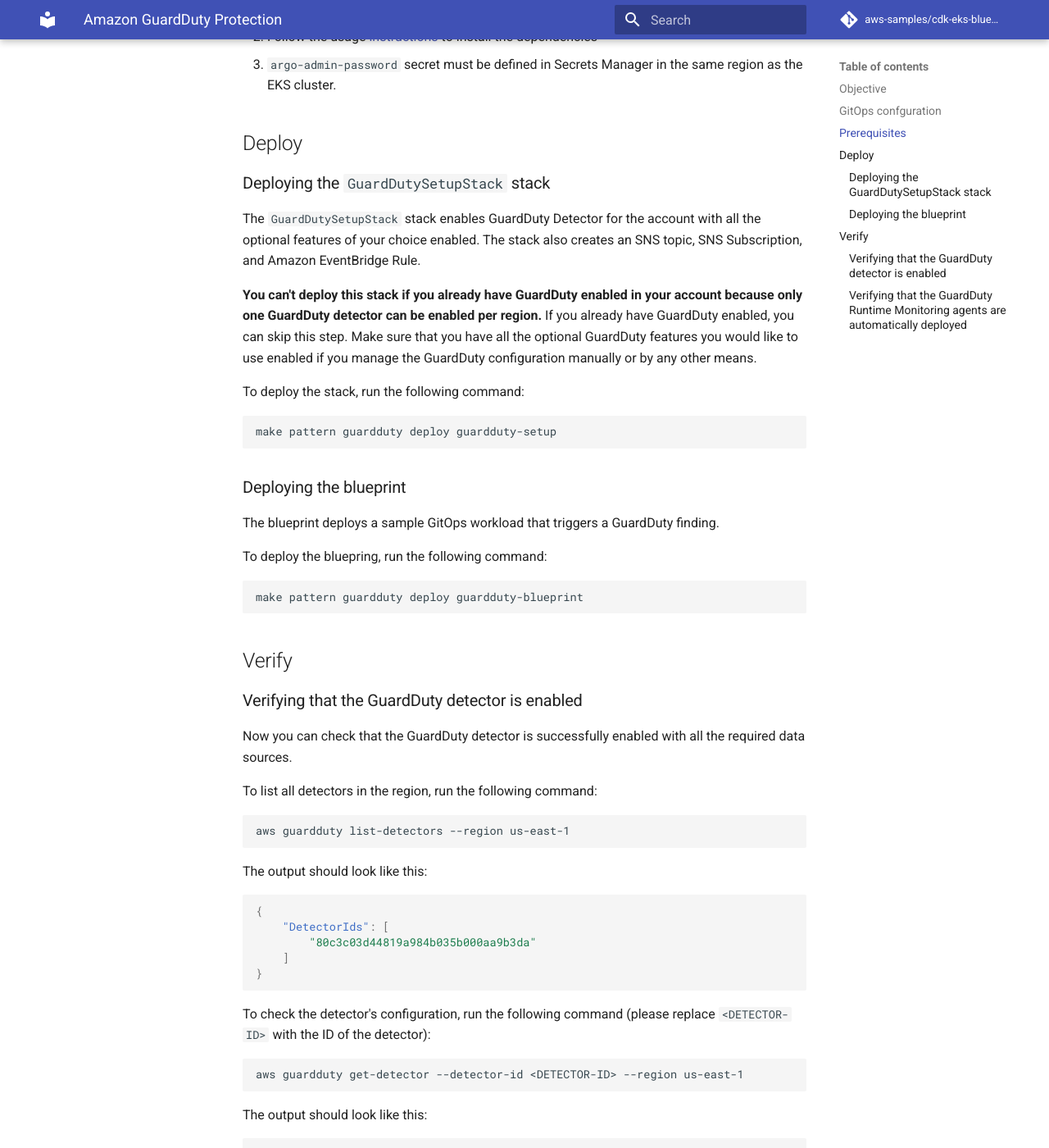
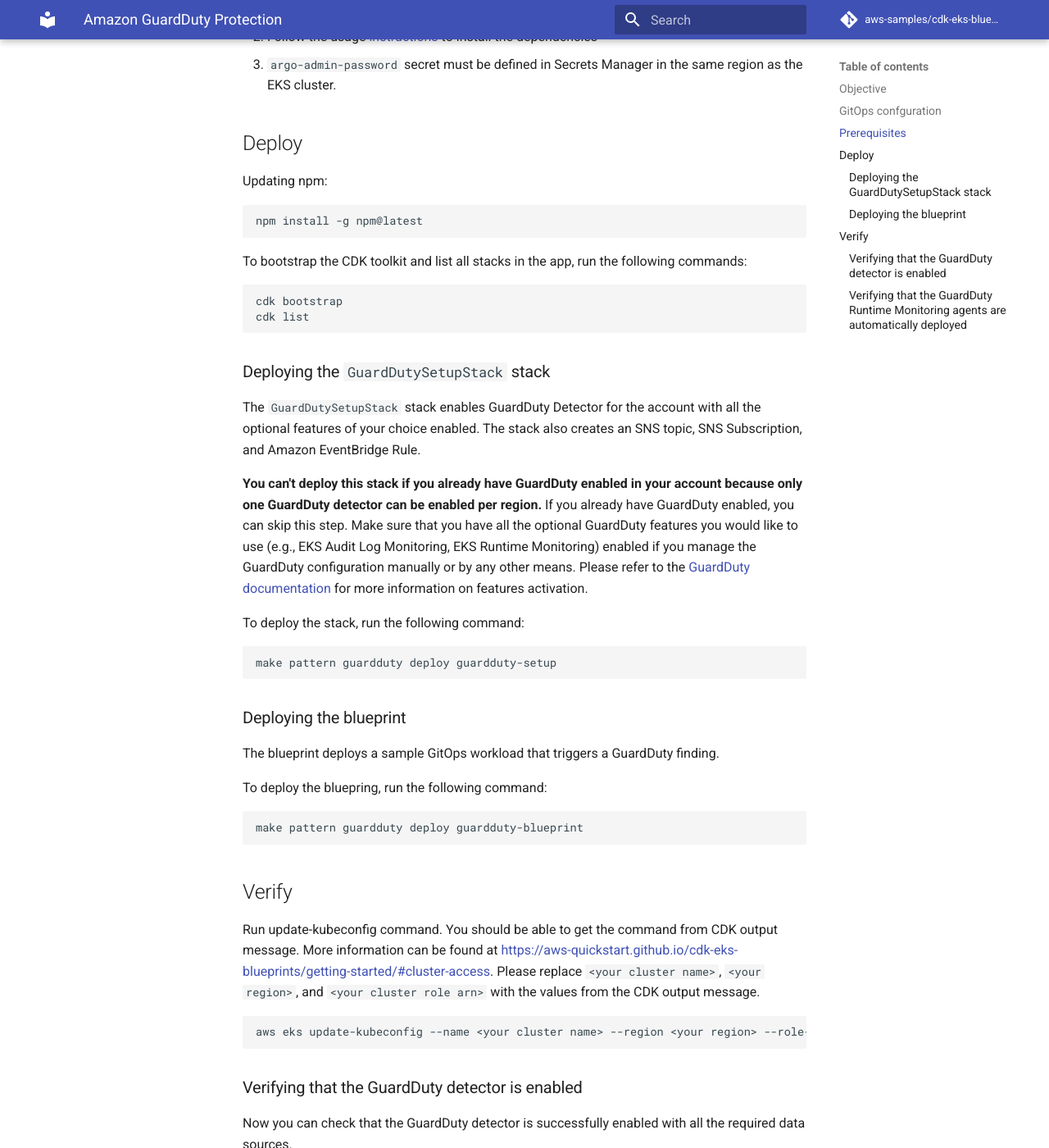
Before and after one commit to aws-samples/cdk-eks-blueprints-patterns, an MkDocs documentation site: the page built from docs/patterns/security/guardduty.md, in a window 1280 px wide and 1400 px high, scrolled down 1193 px. Shown: the whole window at 82% size. Built offline with MkDocs 1.6.1 and Material for MkDocs 9.7.7, drawn with Linux system fonts in a browser that asks for light colours; comment, search, counter and statistics services are not loaded.

Commit message:
Updating the GuardDuty pattern documentation

````diff
--- a/docs/patterns/security/guardduty.md
+++ b/docs/patterns/security/guardduty.md
@@ -32,16 +32,29 @@
 ## Prerequisites
 
 1. Clone the repository
-1. Follow the usage [instructions](README.md#usage) to install the dependencies
-1. `argo-admin-password` secret must be defined in Secrets Manager in the same region as the EKS cluster.
+2. Follow the usage [instructions](../../../README.md#usage) to install the dependencies
+3. `argo-admin-password` secret must be defined in Secrets Manager in the same region as the EKS cluster.
 
 ## Deploy
+
+Updating npm:
+
+```bash
+npm install -g npm@latest
+```
+
+To bootstrap the CDK toolkit and list all stacks in the app, run the following commands:
+
+```bash
+cdk bootstrap
+cdk list
+```
 
 ### Deploying the `GuardDutySetupStack` stack
 
 The `GuardDutySetupStack` stack enables GuardDuty Detector for the account with all the optional features of your choice enabled. The stack also creates an SNS topic, SNS Subscription, and Amazon EventBridge Rule.
 
-**You can't deploy this stack if you already have GuardDuty enabled in your account because only one GuardDuty detector can be enabled per region.** If you already have GuardDuty enabled, you can skip this step. Make sure that you have all the optional GuardDuty features you would like to use enabled if you manage the GuardDuty configuration manually or by any other means.
+**You can't deploy this stack if you already have GuardDuty enabled in your account because only one GuardDuty detector can be enabled per region.** If you already have GuardDuty enabled, you can skip this step. Make sure that you have all the optional GuardDuty features you would like to use (e.g., EKS Audit Log Monitoring, EKS Runtime Monitoring) enabled if you manage the GuardDuty configuration manually or by any other means. Please refer to the [GuardDuty documentation](https://docs.aws.amazon.com/guardduty/latest/ug/guardduty-features-activation-model.html) for more information on features activation.
 
 To deploy the stack, run the following command:
 
@@ -60,6 +73,12 @@
 ```
 
 ## Verify
+
+Run update-kubeconfig command. You should be able to get the command from CDK output message. More information can be found at <https://aws-quickstart.github.io/cdk-eks-blueprints/getting-started/#cluster-access>. Please replace `<your cluster name>`, `<your region>`, and `<your cluster role arn>` with the values from the CDK output message.
+
+```bash
+aws eks update-kubeconfig --name <your cluster name> --region <your region> --role-arn <your cluster role arn>
+```
 
 ### Verifying that the GuardDuty detector is enabled
 
````
